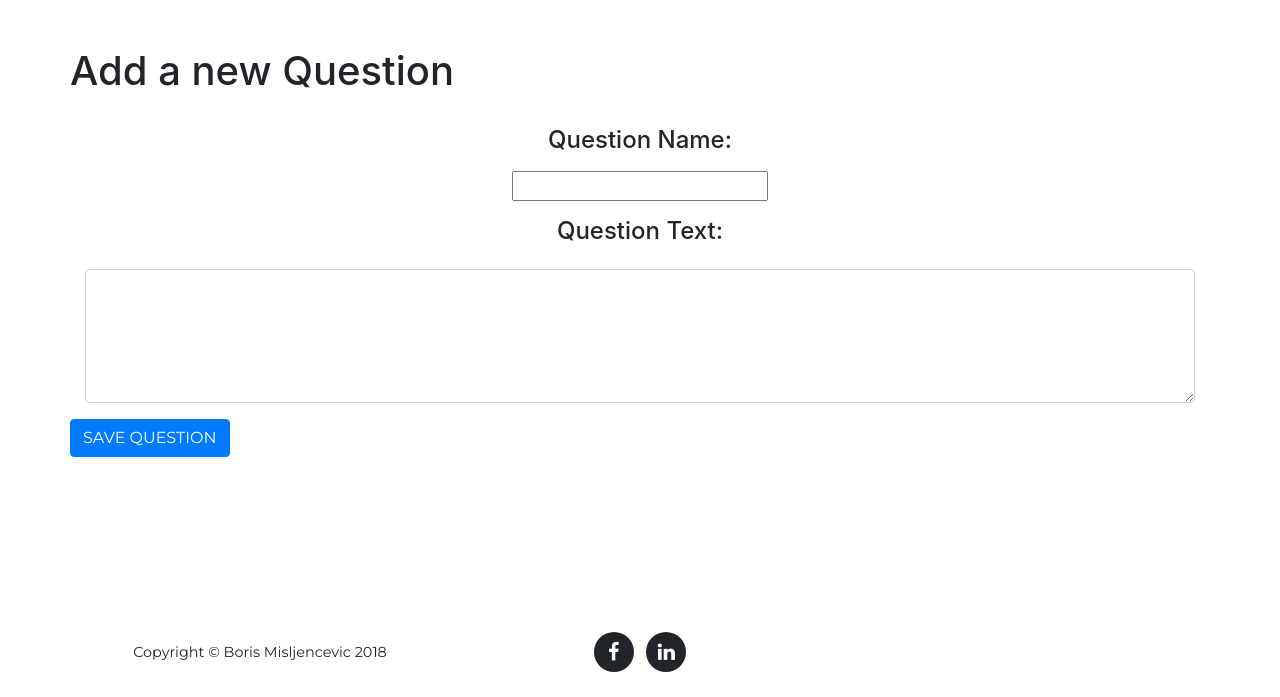
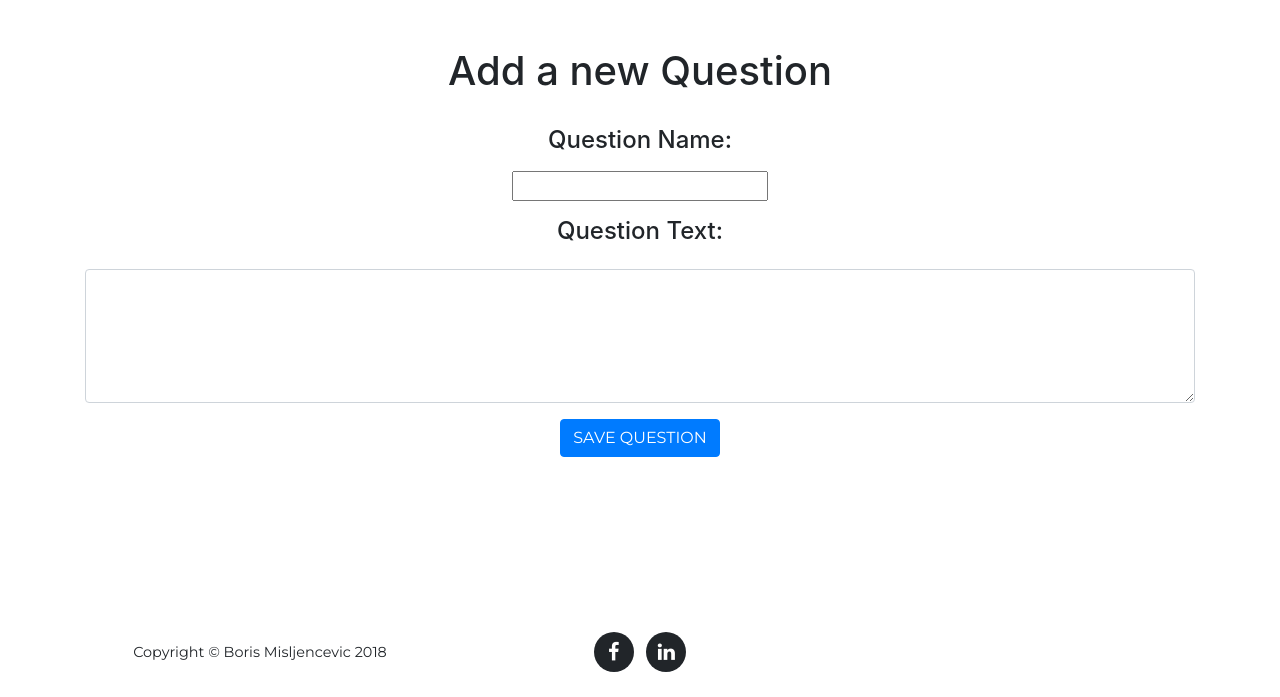
Before and after one commit to bmisljen/django_questions_answers, a Django app: page /qanda/displayaddquestion/ in a window 1280 px wide. Shown: the part 103-800 px from the top of the page. Run offline with Django 3.2, Linux system fonts and the light colour scheme; parts of the project's set-up code (start-up, migrations or seed data) failed here and were passed over; some libraries are stand-ins or nearby versions; some web fonts are replaced.

Commit message:
visual changes 4

```diff
--- a/qanda/templates/qanda/displayAddQuestion.html
+++ b/qanda/templates/qanda/displayAddQuestion.html
@@ -44,7 +44,7 @@
     <section id="addquestion">
       <div class="container">
          <div class="row">
-         	<div class="col-xs-12 text-center">
+         	<div class="col-lg-12 text-center">
             	<h2 class="section-heading">Add a new Question</h2>
           	</div>
           </div>
@@ -70,7 +70,7 @@
           		</div>
          	 </div>
           	<div class="row">
-            	<div class="col-xs-12 text-center">
+            	<div class="col-lg-12 text-center">
                 	<input type="submit" class="btn btn-primary btn-xl text-uppercase" value="Save Question" />
           	    </div>
             </div>
```
